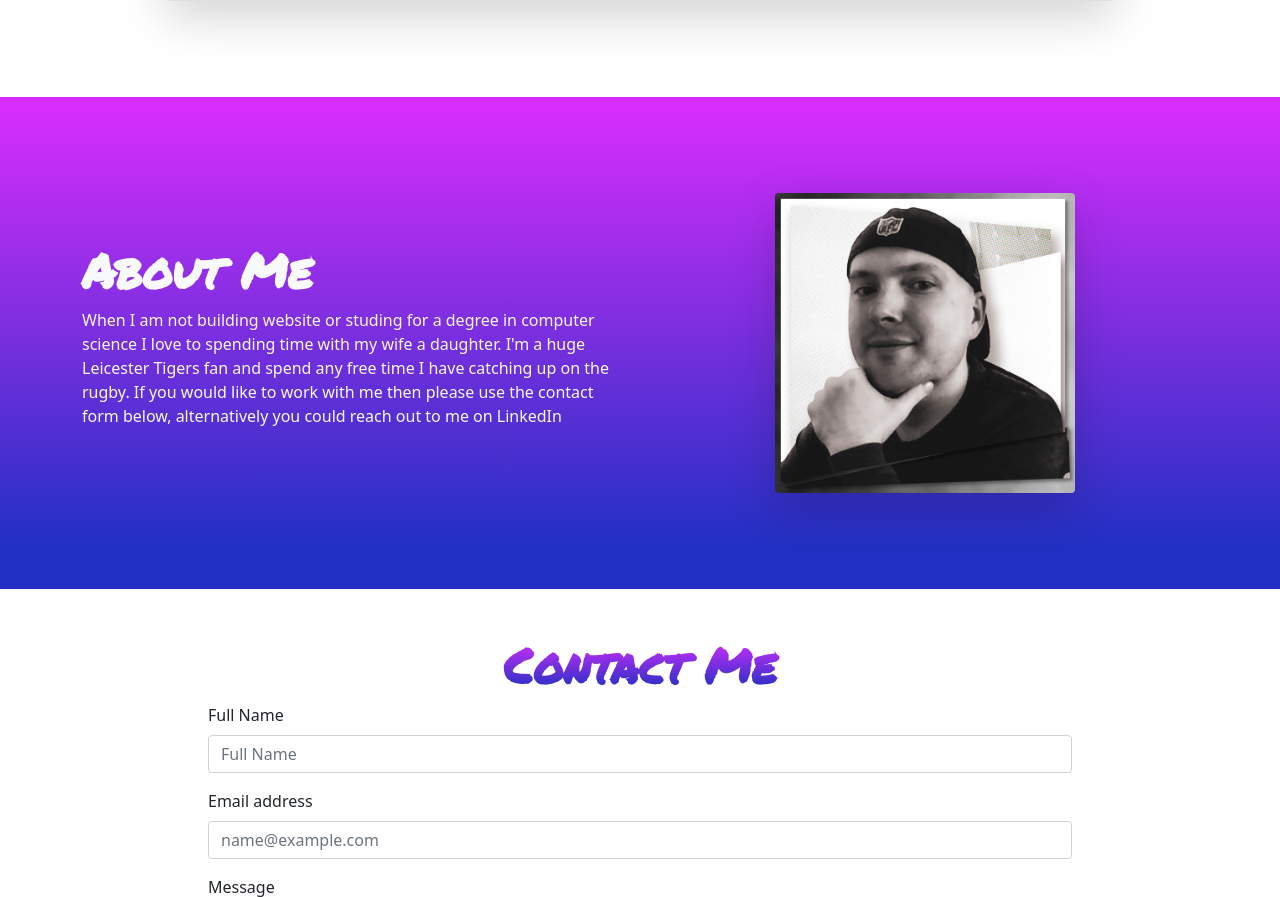
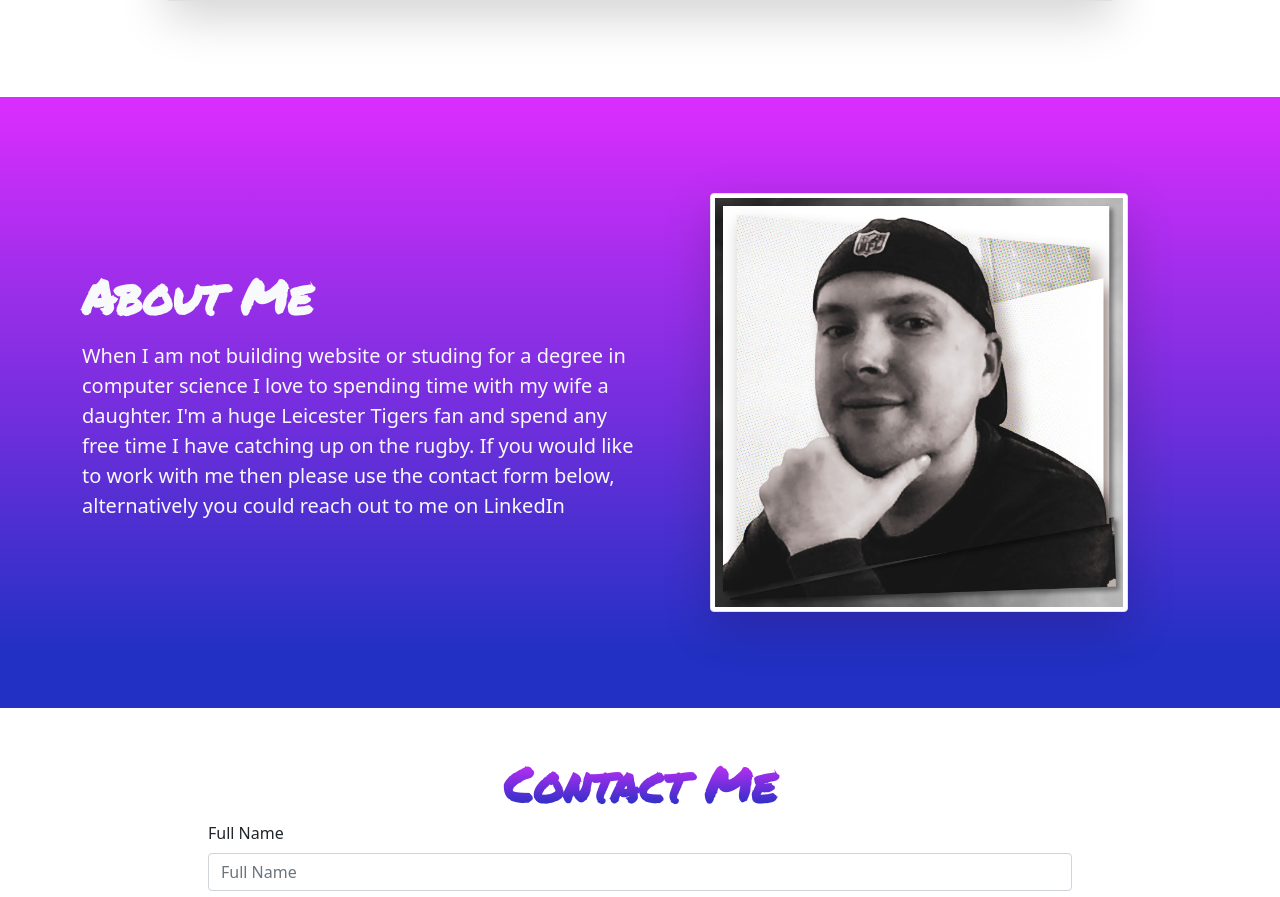
Before and after one commit to j1mu5/portfolio-site, a PHP site: page / in a window 1280 px wide. Shown: the part 1764-2661 px from the top of the page. Run offline with PHP 8.4, Linux system fonts and the light colour scheme; some libraries are stand-ins or nearby versions.

Commit message:
back to standard html&css
Switched back to standard html and css

```diff
--- a/index.html
+++ b/index.html
@@ -111,23 +111,20 @@
 <!-- ABOUT -->
 <div class="container-fluid justify-content-center background-grad p-5">
 
-  <div class="container m-5 mx-auto d-block">
+  <div class="container m-5 mx-auto d-flex justify-content-between">
 
-    <div class="row">
+      <div class="d-flex justify-content-center flex-column w-50">
 
-      <div class="col d-flex justify-content-center flex-column">
-        <h1 class="my-logo display-5 fw-bold text-light">About Me</h1>
-        <p class="text-light">When I am not building website or studing for a degree in computer science I love to spending time with my wife a daughter. I'm a huge Leicester Tigers fan and spend any free time I have catching up on the rugby. If you
+        <h1 class="my-logo display-5 fw-bold text-light ">About Me</h1>
+        <p class="text-light fs-5 mt-2">When I am not building website or studing for a degree in computer science I love to spending time with my wife a daughter. I'm a huge Leicester Tigers fan and spend any free time I have catching up on the rugby. If you
           would like to work with me then please use the contact form below, alternatively you could reach out to me on LinkedIn</p>
       </div>
 
-      <div class="col d-flex justify-content-center">
-        <img src="images/me.jpg" alt="profile photo of me" class="img-fluid mx-auto d-block rounded shadow-lg me-image">
+      <div class="d-flex flex-row-reverse w-50">
+        <img src="images/me.jpg" alt="profile photo of me" class="img-fluid mx-auto d-block rounded shadow-lg img-thumbnail w-75">
       </div>
 
     </div>
-
-  </div>
 </div>
 
 
--- a/style.css
+++ b/style.css
@@ -45,10 +45,6 @@ html {
   transform: scale(1.05);
 }
 
-.me-image {
-  max-width: 300px;
-}
-
 .submit-button {
   border: none;
 }
```
